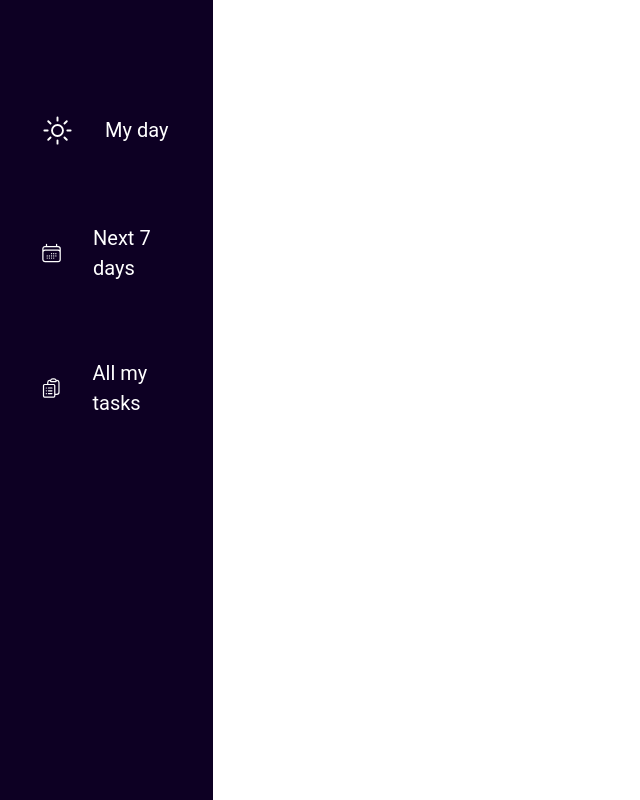
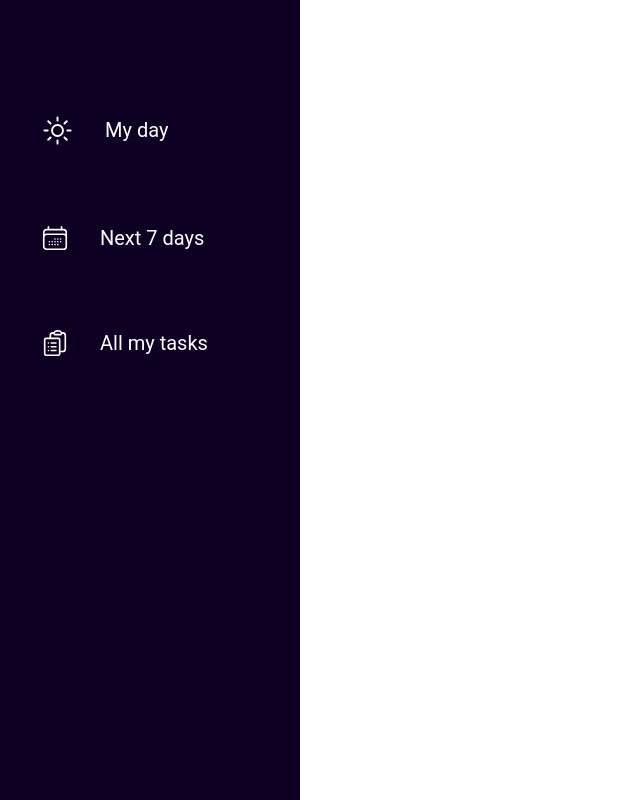
Before and after one commit to Ana-Vartasashvili/task-management-app, a React app: page / in a window 1280 px wide. Shown: the whole page, without its empty margins (0-640 px from the left). Built offline with nearby package versions, Linux system fonts and the light colour scheme; the HTML template or start-up script is replaced by a standard one.

Commit message:
create a card component for wrapping pages

```diff
--- a/src/components/Sidebar/Sidebar.tsx
+++ b/src/components/Sidebar/Sidebar.tsx
@@ -1,12 +1,12 @@
-import { Link } from "react-router-dom";
-import CalendarIcon from "../../icons/CalendarIcon";
-import ClipboardIcon from "../../icons/ClipboardIcon";
-import SunIcon from "../../icons/SunIcon";
-import SidebarItem from "../Sidebar/SidebarItem";
+import { Link } from 'react-router-dom'
+import CalendarIcon from '../../icons/CalendarIcon'
+import ClipboardIcon from '../../icons/ClipboardIcon'
+import SunIcon from '../../icons/SunIcon'
+import SidebarItem from '../Sidebar/SidebarItem'
 
 const Sidebar: React.FC = () => {
   return (
-    <div className="w-2/12 h-screen fixed bg-darkBlue px-10 ">
+    <div className="w-120 h-screen fixed bg-darkBlue px-10 ">
       <ul className="mt-40 flex flex-col gap-20 text-2xl">
         <li>
           <Link to="/">
@@ -36,7 +36,7 @@ const Sidebar: React.FC = () => {
         </li>
       </ul>
     </div>
-  );
-};
+  )
+}
 
-export default Sidebar;
+export default Sidebar
--- /dev/null
+++ b/src/components/Sidebar/card/Card.tsx
@@ -0,0 +1,12 @@
+import Sidebar from '../Sidebar'
+
+const Card: React.FC<{ children: React.ReactNode }> = (props) => {
+  return (
+    <div>
+      <Sidebar />
+      <div className="ml-120">{props.children}</div>
+    </div>
+  )
+}
+
+export default Card
--- a/src/pages/Home.tsx
+++ b/src/pages/Home.tsx
@@ -1,11 +1,8 @@
-import Sidebar from "../components/Sidebar/Sidebar";
+import Sidebar from '../components/Sidebar/Sidebar'
+import Card from '../components/Sidebar/card/Card'
 
 const Home: React.FC = () => {
-  return (
-    <div>
-      <Sidebar />
-    </div>
-  );
-};
+  return <Card></Card>
+}
 
-export default Home;
+export default Home
--- a/tailwind.config.cjs
+++ b/tailwind.config.cjs
@@ -1,25 +1,34 @@
 /** @type {import('tailwindcss').Config} */
 
 module.exports = {
-  content: ["./index.html", "./src/**/*.{js,ts,jsx,tsx}"],
+  content: ['./index.html', './src/**/*.{js,ts,jsx,tsx}'],
   theme: {
     fontFamily: {
-      sans: ["Roboto", "sans-serif"],
+      sans: ['Roboto', 'sans-serif'],
     },
 
     colors: {
-      darkBlue: "#0D0023",
-      lightPurple: "#B0A6CA",
+      darkBlue: '#0D0023',
+      lightPurple: '#B0A6CA',
     },
 
     fontSize: {
-      base: "16px",
-      sm: "12px",
-      md: "14px",
-      lg: "18px",
-      "2xl": "20px",
-      "3xl": "24px",
+      base: '16px',
+      sm: '12px',
+      md: '14px',
+      lg: '18px',
+      '2xl': '20px',
+      '3xl': '24px',
+    },
+
+    extend: {
+      width: {
+        120: '30rem',
+      },
+      spacing: {
+        120: '30rem',
+      },
     },
   },
   plugins: [],
-};
+}
```
Also changed, not shown: src/icons/CalendarIcon.tsx (renamed from src/icons/CalendarIcon.jsx), src/icons/ClipboardIcon.tsx (renamed from src/icons/ClipboardIcon.jsx), src/icons/SunIcon.tsx (renamed from src/icons/SunIcon.jsx), 1 other file (tests, documents, lock files or other folders).
